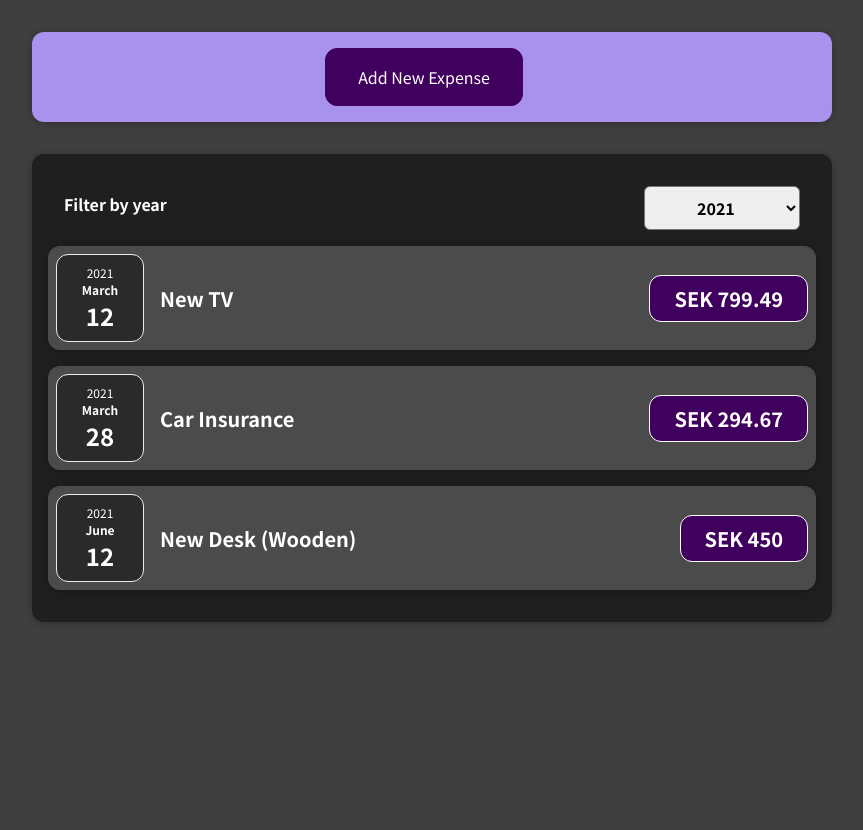
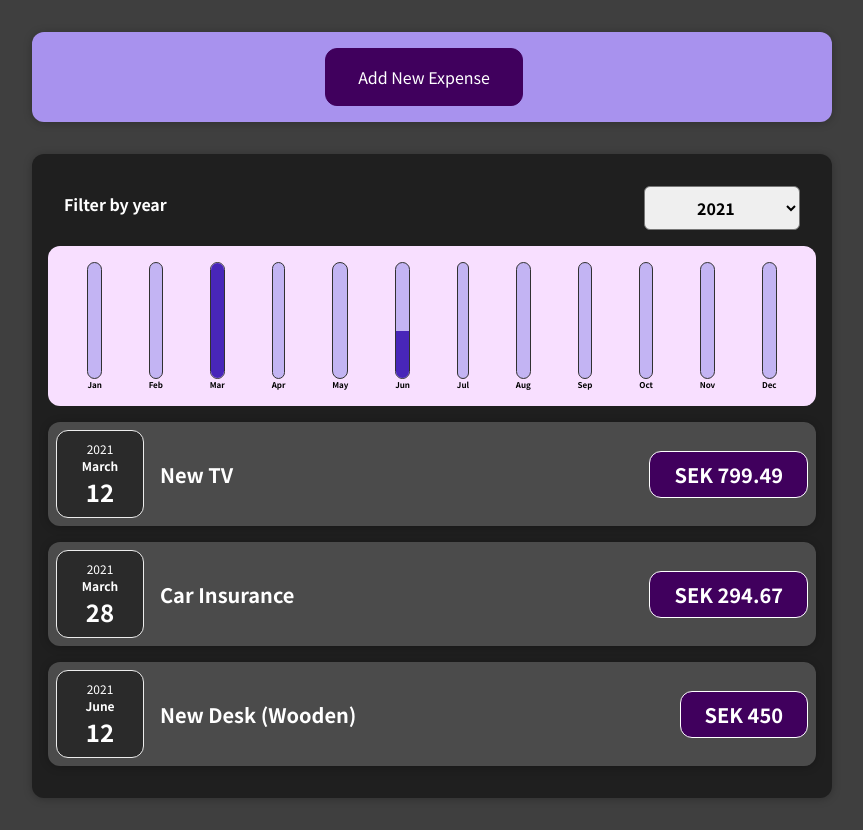
Before and after one commit to moitrayee3009/expense-tracker, a React (Create React App) app: page / in a window 1280 px wide. Shown: the whole page, without its empty margins (208-1071 px from the left). Before the commit the page ends 800 px from the top, so only its background shows below. Built offline with nearby package versions, Linux system fonts and the light colour scheme.

Commit message:
added chart component

```diff
--- /dev/null
+++ b/src/components/Chart/Chart.css
@@ -0,0 +1,9 @@
+.chart {
+  padding: 1rem;
+  border-radius: 12px;
+  background-color: #f8dfff;
+  text-align: center;
+  display: flex;
+  justify-content: space-around;
+  height: 10rem;
+}
--- /dev/null
+++ b/src/components/Chart/Chart.js
@@ -0,0 +1,23 @@
+import React from 'react'
+import ChartBar from './ChartBar/ChartBar'
+import './Chart.css'
+
+const Chart = (props) => {
+  const dataPointValues = props.dataPoints.map((dataPoint) => dataPoint.value)
+  const totalMaximum = Math.max(...dataPointValues)
+
+  return (
+    <div className='chart'>
+      {props.dataPoints.map((dataPoint) => (
+        <ChartBar
+          key={dataPoint.label}
+          value={dataPoint.value}
+          maxValue={totalMaximum}
+          label={dataPoint.label}
+        />
+      ))}
+    </div>
+  )
+}
+
+export default Chart
--- /dev/null
+++ b/src/components/Chart/ChartBar/ChartBar.css
@@ -0,0 +1,30 @@
+.chart-bar {
+  height: 100%;
+  display: flex;
+  flex-direction: column;
+  align-items: center;
+}
+
+.chart-bar__inner {
+  height: 100%;
+  width: 100%;
+  border: 1px solid #313131;
+  border-radius: 12px;
+  background-color: #c3b4f3;
+  overflow: hidden;
+  display: flex;
+  flex-direction: column;
+  justify-content: flex-end;
+}
+
+.chart-bar__fill {
+  background-color: #4826b9;
+  width: 100%;
+  transition: all 0.3s ease-out;
+}
+
+.chart-bar__label {
+  font-weight: bold;
+  font-size: 0.5rem;
+  text-align: center;
+}
--- /dev/null
+++ b/src/components/Chart/ChartBar/ChartBar.js
@@ -0,0 +1,23 @@
+import React from 'react'
+import './ChartBar.css'
+
+const ChartBar = (props) => {
+  let barFillHeight = '0%'
+
+  if (props.maxValue > 0) {
+    barFillHeight = Math.round((props.value / props.maxValue) * 100) + '%'
+  }
+  return (
+    <div className='chart-bar'>
+      <div className='chart-bar__inner'>
+        <div
+          className='chart-bar__fill'
+          style={{ height: barFillHeight }}
+        ></div>
+      </div>
+      <div className='chart-bar__label'>{props.label}</div>
+    </div>
+  )
+}
+
+export default ChartBar
--- a/src/components/Expenses/Expenses.js
+++ b/src/components/Expenses/Expenses.js
@@ -4,6 +4,7 @@
 // import ExpenseItem from './ExpenseItem/ExpenseItem'
 import ExpensesFilter from './ExpenseFilter/ExpensesFilter'
 import ExpensesList from './ExpenseList/ExpensesList'
+import ExpensesChart from './ExpensesChart'
 
 function Expenses(props) {
   const [filteredYear, setFilteredYear] = useState('2021')
@@ -23,6 +24,7 @@
           selected={filteredYear}
           onChangeFilterdYear={filterYearHandler}
         />
+        <ExpensesChart expenses={filteredEXpensesByYear} />
         <ExpensesList data={filteredEXpensesByYear} />
       </Card>
     </div>
--- /dev/null
+++ b/src/components/Expenses/ExpensesChart.js
@@ -0,0 +1,27 @@
+import React from 'react'
+import Chart from '../Chart/Chart'
+
+const ExpensesChart = (props) => {
+  const chartDataPoints = [
+    { label: 'Jan', value: 0 },
+    { label: 'Feb', value: 0 },
+    { label: 'Mar', value: 0 },
+    { label: 'Apr', value: 0 },
+    { label: 'May', value: 0 },
+    { label: 'Jun', value: 0 },
+    { label: 'Jul', value: 0 },
+    { label: 'Aug', value: 0 },
+    { label: 'Sep', value: 0 },
+    { label: 'Oct', value: 0 },
+    { label: 'Nov', value: 0 },
+    { label: 'Dec', value: 0 }
+  ]
+  for (const expense of props.expenses) {
+    const expenseMonth = expense.date.getMonth()
+    chartDataPoints[expenseMonth].value += expense.amount
+  }
+
+  return <Chart dataPoints={chartDataPoints} />
+}
+
+export default ExpensesChart
--- a/src/components/NewExpense/ExpenseForm.js
+++ b/src/components/NewExpense/ExpenseForm.js
@@ -24,7 +24,7 @@
 
     const expenseData = {
       title: newTitle,
-      amount: newAmount,
+      amount: +newAmount,
       date: new Date(newDate)
     }
     props.onSaveExpenseData(expenseData)
```
Also changed, not shown: 1 other file (tests, documents, lock files or other folders).
